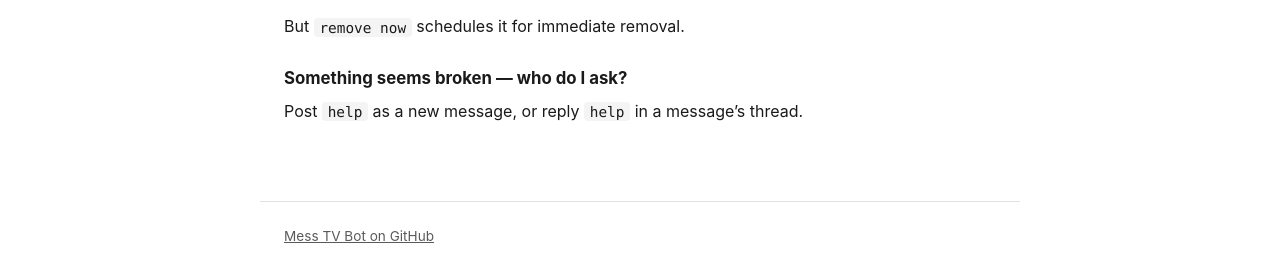
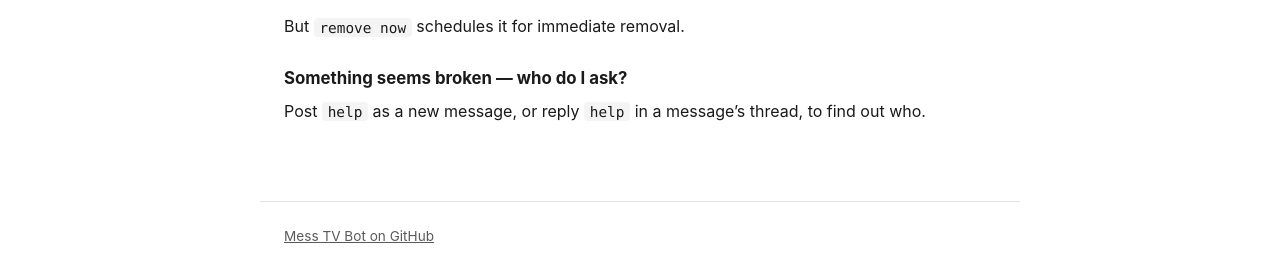
Before and after one commit to d6y/messtvbot, a Jekyll site: the page built from docs/faq.md, in a window 1280 px wide. Shown: the part 1180-1449 px from the top of the page. Built offline with Jekyll 4.4.1, drawn with Linux system fonts in a browser that asks for light colours.

Commit message:
more help

```diff
--- a/docs/faq.md
+++ b/docs/faq.md
@@ -62,5 +62,5 @@ But `remove now` schedules it for immediate removal.
 <div class="faq-item" markdown="1">
 ### Something seems broken — who do I ask?
 
-Post `help` as a new message, or reply `help` in a message's thread.
+Post `help` as a new message, or reply `help` in a message's thread, to find out who.
 </div>
```
